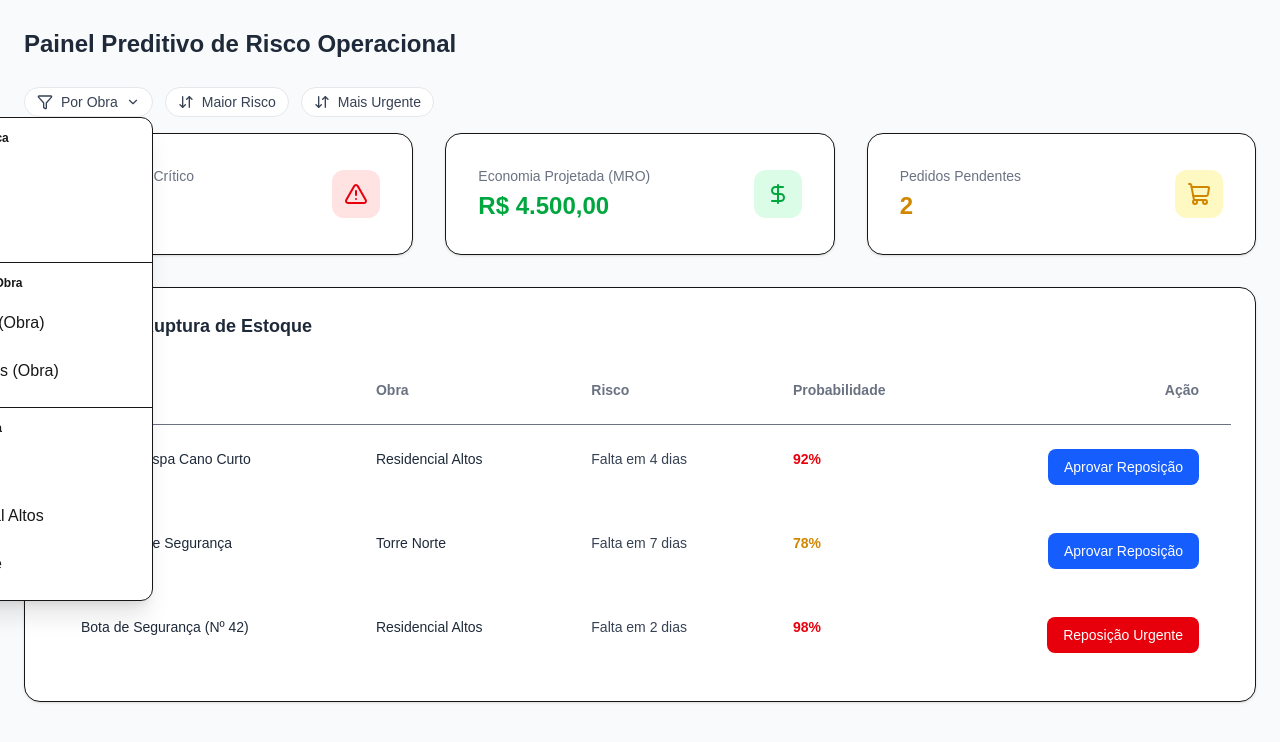
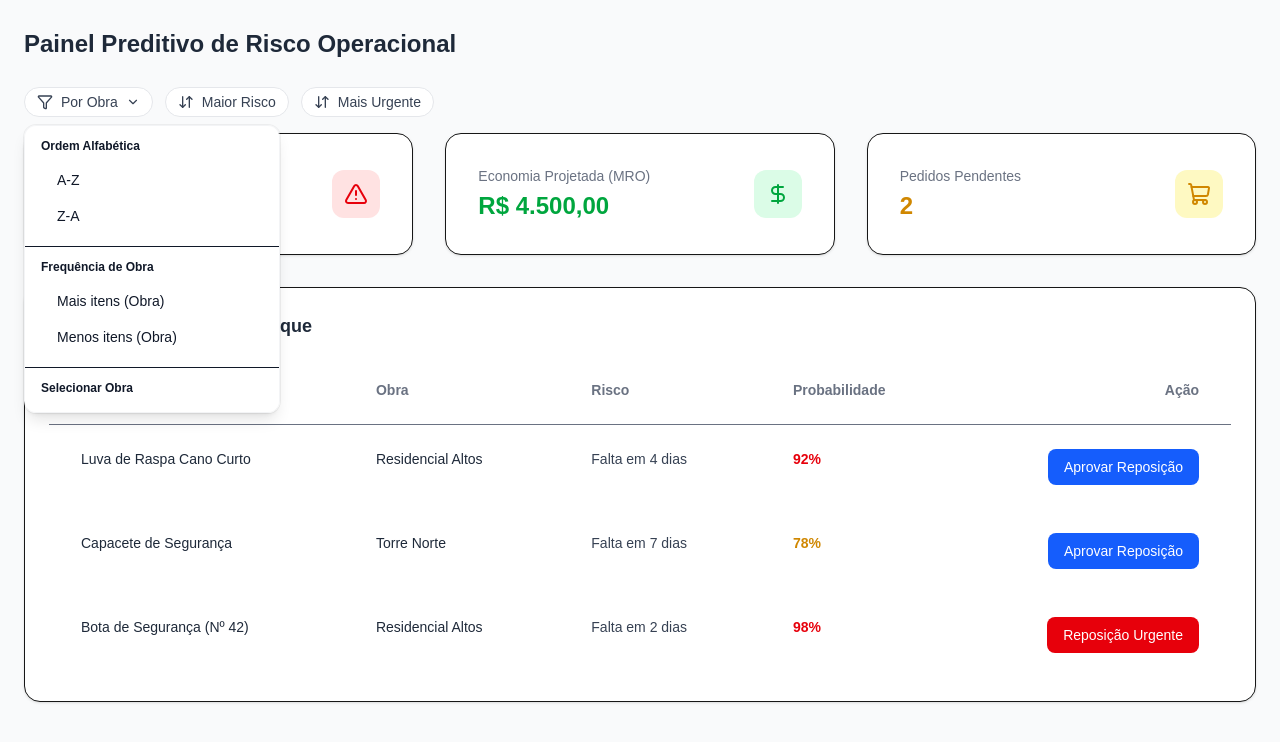
Before and after one commit to ggdonters/painel_preditivo, a Next.js app: page / in a window 1280 px wide. Both pictures are taken after a click on the button "Por Obra". Shown: the top 742 px of the page. Built offline with nearby package versions, Linux system fonts and the light colour scheme.

Commit message:
fix(ui): improve Por Obra dropdown styling, darken text, clamp position via fixed portal, add max-height and better padding

```diff
--- a/app/page.tsx
+++ b/app/page.tsx
@@ -157,7 +157,8 @@ export default function Page() {
     function update() {
       if (obraButtonRef.current) {
         const rect = obraButtonRef.current.getBoundingClientRect();
-        setDropdownCoords({ top: rect.bottom + window.scrollY, left: rect.left + window.scrollX, width: rect.width });
+        // store viewport-relative coordinates (use fixed positioning later)
+        setDropdownCoords({ top: rect.bottom, left: rect.left, width: rect.width });
       }
     }
     if (obraDropdownOpen) update();
@@ -214,6 +215,15 @@ export default function Page() {
     // eslint-disable-next-line react-hooks/exhaustive-deps
   }, [obraFilter, obraSortMode, activeSort]);
 
+  // compute a safe style for the portal dropdown (keep inside viewport)
+  const portalStyle = React.useMemo(() => {
+    if (!dropdownCoords) return undefined;
+    const maxWidth = 272; // 64 * 4 + some gap
+    const left = Math.min(Math.max(dropdownCoords.left, 8), Math.max(window.innerWidth - maxWidth - 8, 8));
+    const top = Math.min(Math.max(dropdownCoords.top + 8, 8), window.innerHeight - 40);
+    return { position: "fixed" as const, top, left };
+  }, [dropdownCoords]);
+
   return (
     <main className="min-h-screen bg-gray-50 p-6">
   <h1 className="text-xl sm:text-2xl font-semibold leading-relaxed text-gray-800 mb-6">Painel Preditivo de Risco Operacional</h1>
@@ -227,7 +237,7 @@ export default function Page() {
             onClick={() => {
               if (obraButtonRef.current) {
                 const rect = obraButtonRef.current.getBoundingClientRect();
-                setDropdownCoords({ top: rect.bottom + window.scrollY, left: rect.left + window.scrollX, width: rect.width });
+                setDropdownCoords({ top: rect.bottom, left: rect.left, width: rect.width });
               }
               setObraDropdownOpen((s) => !s);
             }}
@@ -239,50 +249,50 @@ export default function Page() {
           </button>
 
           {obraDropdownOpen && dropdownCoords && createPortal(
-            <div style={{ position: "absolute", top: dropdownCoords.top, left: dropdownCoords.left + dropdownCoords.width - 256 }} className="z-50">
-              <div className="w-64 bg-white shadow-xl rounded-xl border">
-                <div className="p-3 border-b">
-                  <p className="text-xs font-semibold mb-2">Ordem Alfabética</p>
+            <div style={portalStyle}>
+              <div className="w-64 bg-white text-gray-900 shadow-lg rounded-xl border border-gray-100 ring-1 ring-black/5 max-h-72 overflow-y-auto">
+                <div className="px-4 py-3 border-b">
+                  <p className="text-xs font-semibold mb-2 text-gray-900">Ordem Alfabética</p>
                   <button
                     type="button"
                     onClick={() => { setObraSortMode("az"); setObraFilter("all"); setObraDropdownOpen(false); }}
-                    className="w-full text-left p-3 hover:bg-gray-50"
+                    className="w-full text-left px-4 py-2 text-sm text-gray-900 hover:bg-gray-50"
                   >
                     A-Z
                   </button>
                   <button
                     type="button"
                     onClick={() => { setObraSortMode("za"); setObraFilter("all"); setObraDropdownOpen(false); }}
-                    className="w-full text-left p-3 hover:bg-gray-50"
+                    className="w-full text-left px-4 py-2 text-sm text-gray-900 hover:bg-gray-50"
                   >
                     Z-A
                   </button>
                 </div>
 
-                <div className="p-3 border-b">
-                  <p className="text-xs font-semibold mb-2">Frequência de Obra</p>
+                <div className="px-4 py-3 border-b">
+                  <p className="text-xs font-semibold mb-2 text-gray-900">Frequência de Obra</p>
                   <button
                     type="button"
                     onClick={() => { setObraSortMode("most"); setObraFilter("all"); setObraDropdownOpen(false); }}
-                    className="w-full text-left p-3 hover:bg-gray-50"
+                    className="w-full text-left px-4 py-2 text-sm text-gray-900 hover:bg-gray-50"
                   >
                     Mais itens (Obra)
                   </button>
                   <button
                     type="button"
                     onClick={() => { setObraSortMode("least"); setObraFilter("all"); setObraDropdownOpen(false); }}
-                    className="w-full text-left p-3 hover:bg-gray-50"
+                    className="w-full text-left px-4 py-2 text-sm text-gray-900 hover:bg-gray-50"
                   >
                     Menos itens (Obra)
                   </button>
                 </div>
 
-                <div className="p-3">
-                  <p className="text-xs font-semibold mb-2">Selecionar Obra</p>
+                <div className="px-4 py-3">
+                  <p className="text-xs font-semibold mb-2 text-gray-900">Selecionar Obra</p>
                   <button
                     type="button"
                     onClick={() => { setObraFilter("all"); setObraSortMode("none"); setObraDropdownOpen(false); }}
-                    className="w-full text-left p-3 hover:bg-gray-50"
+                    className="w-full text-left px-4 py-2 text-sm text-gray-900 hover:bg-gray-50"
                   >
                     Todos
                   </button>
@@ -291,7 +301,7 @@ export default function Page() {
                       key={o}
                       type="button"
                       onClick={() => { setObraFilter(o); setObraSortMode("none"); setObraDropdownOpen(false); }}
-                      className="w-full text-left p-3 hover:bg-gray-50"
+                      className="w-full text-left px-4 py-2 text-sm text-gray-900 hover:bg-gray-50"
                     >
                       {o}
                     </button>
```
